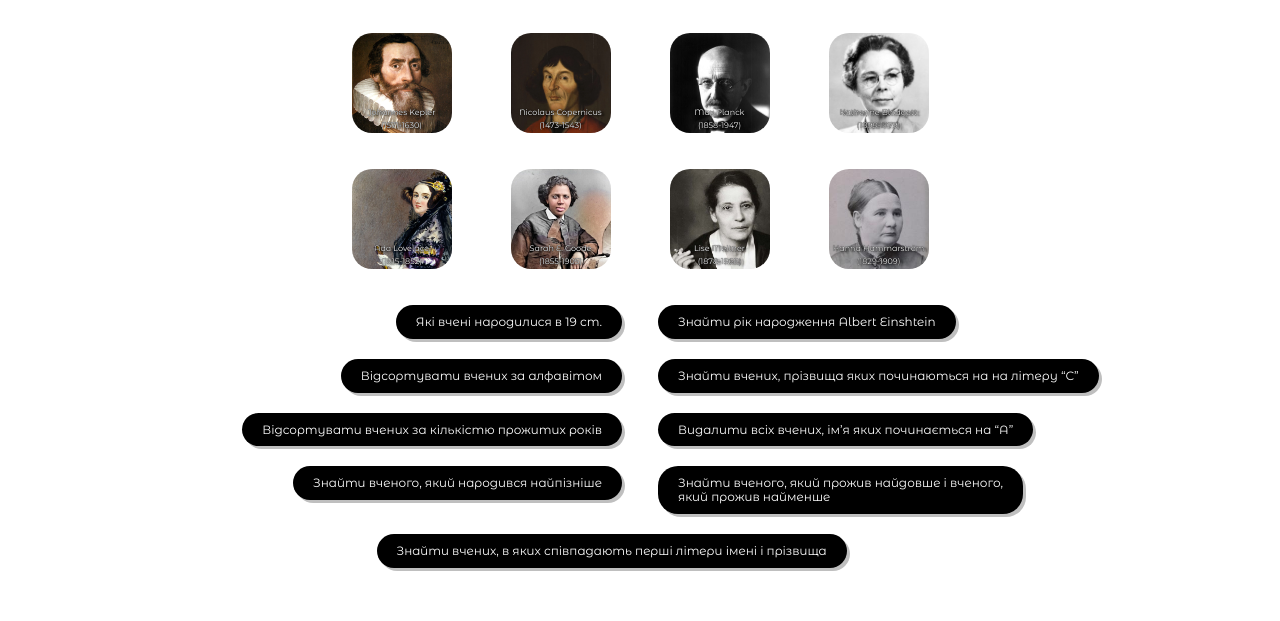
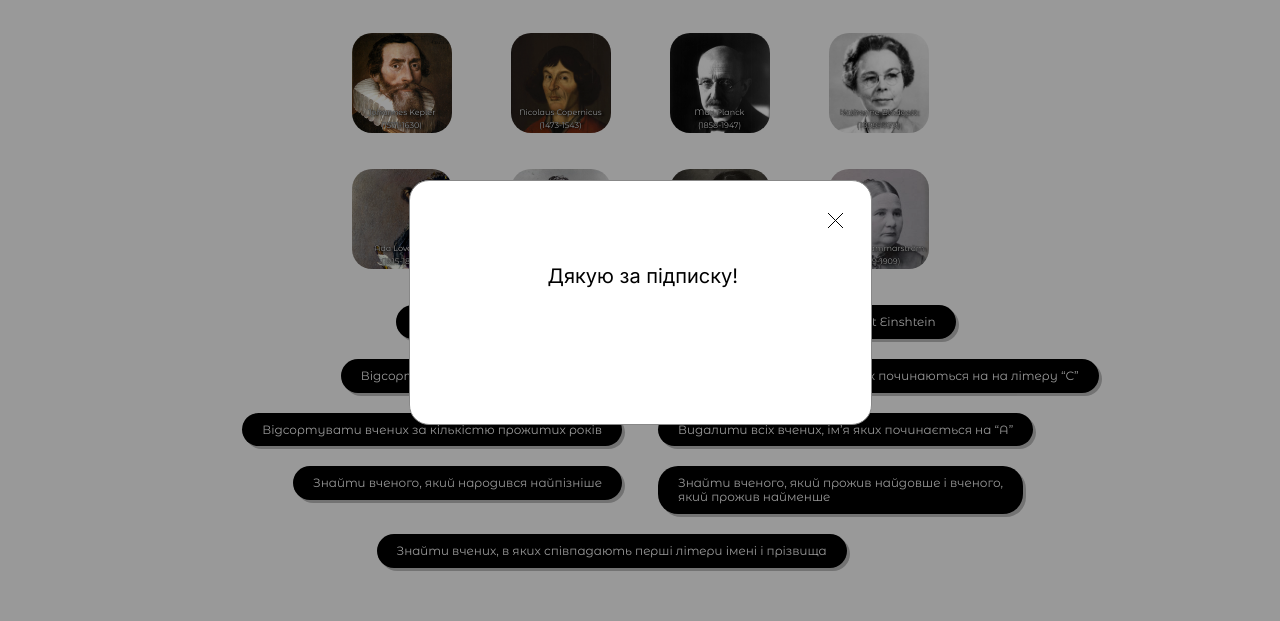
Before and after one commit to PanasenkoValeriy/test-taskk, a website built with Vite: page src/index.html in a window 1280 px wide. Both pictures are taken after a click on the button "Підписатись". Shown: the part 2667-3288 px from the top of the page. Built offline with nearby package versions, Linux system fonts and the light colour scheme; files whose address does not match are found by name.

Commit message:
add subscribe modal

```diff
--- /dev/null
+++ b/src/css/layout/subscribe-modal.css
@@ -0,0 +1,73 @@
+/* The Modal (background) */
+.modal {
+    display: none;
+    /* Hidden by default */
+    position: fixed;
+    /* Stay in place */
+    z-index: 1;
+    /* Sit on top */
+    left: 0;
+    top: 0;
+    width: 100%;
+    /* Full width */
+    height: 100%;
+    /* Full height */
+    background-color: rgba(0, 0, 0, 0.4);
+    /* Black w/ opacity */
+}
+
+/* Modal Content/Box */
+.modal-content {
+    background-color: #fefefe;
+    margin: 15% auto;
+    /* 15% from the top and centered */
+    border: 1px solid #888;
+    width: 463px;
+    height: 245px;
+    flex-shrink: 0;
+    border-radius: 20px;
+    background: #FFF;
+}
+
+.close {
+    float: right;
+    margin: 30px 35px;
+    background-color: transparent;
+    width: 15px;
+    height: 15px;
+    flex-shrink: 0;
+    stroke-width: 1px;
+    stroke: #000;
+}
+
+
+.close:hover,
+.close:focus {
+    cursor: pointer;
+    outline: none;
+}
+
+.modal-subscribe-title {
+    color: #000;
+    text-align: center;
+    position: absolute;
+    margin-top: 83px;
+    margin-left: 138px;
+
+    text-align: center;
+    font-family: Inter;
+    font-size: 20px;
+    font-style: normal;
+    font-weight: 400;
+    line-height: normal;
+}
+
+.subscribe-bcg-img {
+    position: absolute;
+    margin-top: 69px;
+    margin-left: 42px;
+    width: 378px;
+    height: 106px;
+    background-image: url('../img/modalbcg.png');
+    background-size: auto;
+}
--- a/src/css/styles.css
+++ b/src/css/styles.css
@@ -18,6 +18,7 @@
 @import url('./layout/team.css');
 @import url('./layout/scientist.css');
 @import url('./layout/footer.css');
+@import url('./layout/subscribe-modal.css');
 
 :root {
   font-family: Inter, Avenir, Helvetica, Arial, sans-serif;
--- a/src/index.html
+++ b/src/index.html
@@ -45,6 +45,7 @@
       <load src="partials/team-section.html" />
       <hr id="line" noshade="" color="#000" />
       <load src="partials/scientist-section.html" />
+      <load src="partials/subscribe-modal.html" />
     </div>
   </main>
   <load src="partials/footer.html" />
--- /dev/null
+++ b/src/js/subscribe-modal.js
@@ -0,0 +1,24 @@
+
+const modal = document.getElementById("modal");
+
+
+const btn = document.getElementById("openModal");
+
+
+const close = document.getElementsByClassName("close")[0];
+
+
+btn.addEventListener('click', function() {
+  modal.style.display = "block";
+})
+
+close.addEventListener('click', function() {
+  modal.style.display = "none";
+})
+
+
+window.addEventListener('click', function(event) {
+  if (event.target == modal) {
+    modal.style.display = "none";
+  }
+})
--- a/src/main.js
+++ b/src/main.js
@@ -10,3 +10,4 @@ import "./js/three-numbers";
 import "./js/team";
 import "./js/scientists";
 import "./js/footer";
+import "./js/subscribe-modal";
--- a/src/partials/footer.html
+++ b/src/partials/footer.html
@@ -11,7 +11,7 @@
     </ul>
         <form class="footer-subscribe">
             <input class="footer-input" placeholder='Ваша ел. адреса...'>
-            <button type="button" class="footer-input-btn">Підписатись</button>
+            <button type="button" class="footer-input-btn" id="openModal">Підписатись</button>
             <p class="footer-smalltext">*Підписавшись, Ви зможете ортимувати інформацію про новинки на сайті</p>
         </form>
 </section>
--- /dev/null
+++ b/src/partials/subscribe-modal.html
@@ -0,0 +1,14 @@
+<div id="modal" class="modal">
+
+
+    <section class="modal-content">
+        <button type="button" class="close"><svg xmlns="http://www.w3.org/2000/svg" width="17" height="17"
+                viewBox="0 0 17 17" fill="none">
+                <path d="M1 1L8.5 8.5M16 16L8.5 8.5M8.5 8.5L16 1L1 16" stroke="black" />
+            </svg></button>
+        <div class="subscribe-bcg-img">
+        </div>
+        <p class="modal-subscribe-title">Дякую за підписку!</p>
+    </section>
+
+</div>
--- a/src/partials/team-section.html
+++ b/src/partials/team-section.html
@@ -13,10 +13,10 @@
           </p>
         </li>
         <li class="team-member swiper-slide">
-          <img src="" alt="" class="team-swiper-img" />
+          <img src="../img/team-imgs/2024-05-08 22.21.04.jpg" alt="" class="team-swiper-img" />
           <p class="team-swiper-name">Роман</p>
           <p class="team-swiper-descr">
-
+            Header, rps, footbal, guess a number
           </p>
         </li>
         <li class="team-member swiper-slide">
```
Also changed, not shown: src/img/modalbcg.png (added), src/img/team-imgs/2024-05-08 22.14.11.jpg (added), src/img/team-imgs/2024-05-08 22.21.04.jpg (added).
